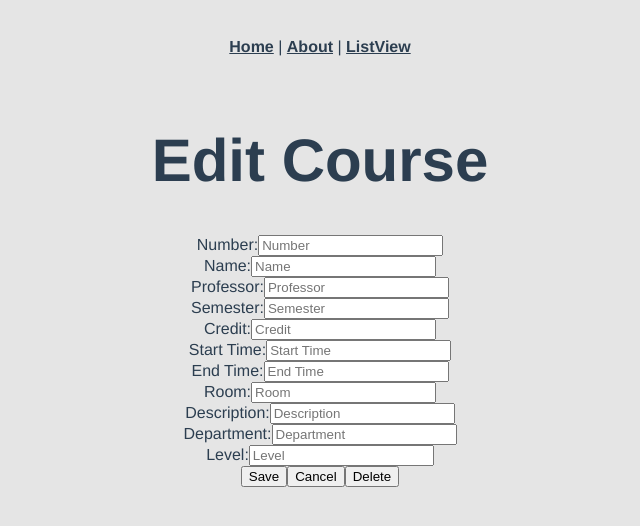
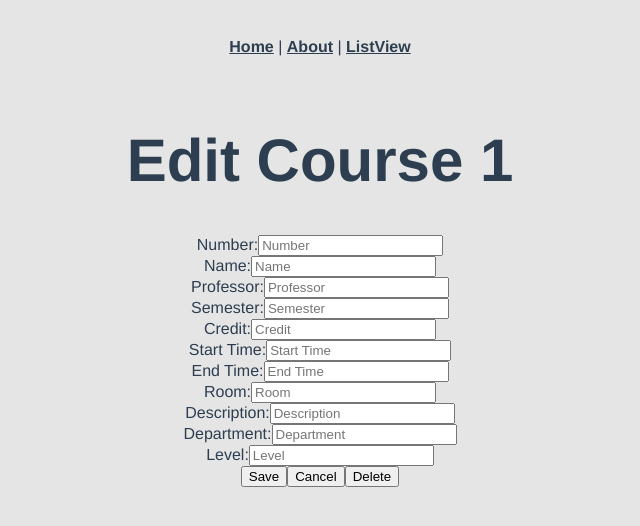
Before and after one commit to tylerdavidjoy/SEIV-Project2-Vue, a Vue app: page /edit/1 in a window 1280 px wide. Shown: the top 526 px of the page, without its empty margins (320-960 px from the left). Built offline with nearby package versions, Linux system fonts and the light colour scheme.

Commit message:
added course num to the header

```diff
--- a/src/components/Edit.vue
+++ b/src/components/Edit.vue
@@ -1,6 +1,6 @@
 <template>
   <div>
-    <h1 style="font-size:60px">Edit Course</h1>
+    <h1 style="font-size:60px">Edit Course {{ $route.params.id }}</h1>
     <div>
       <div>
         <label for="cNumber">Number:</label>
```
